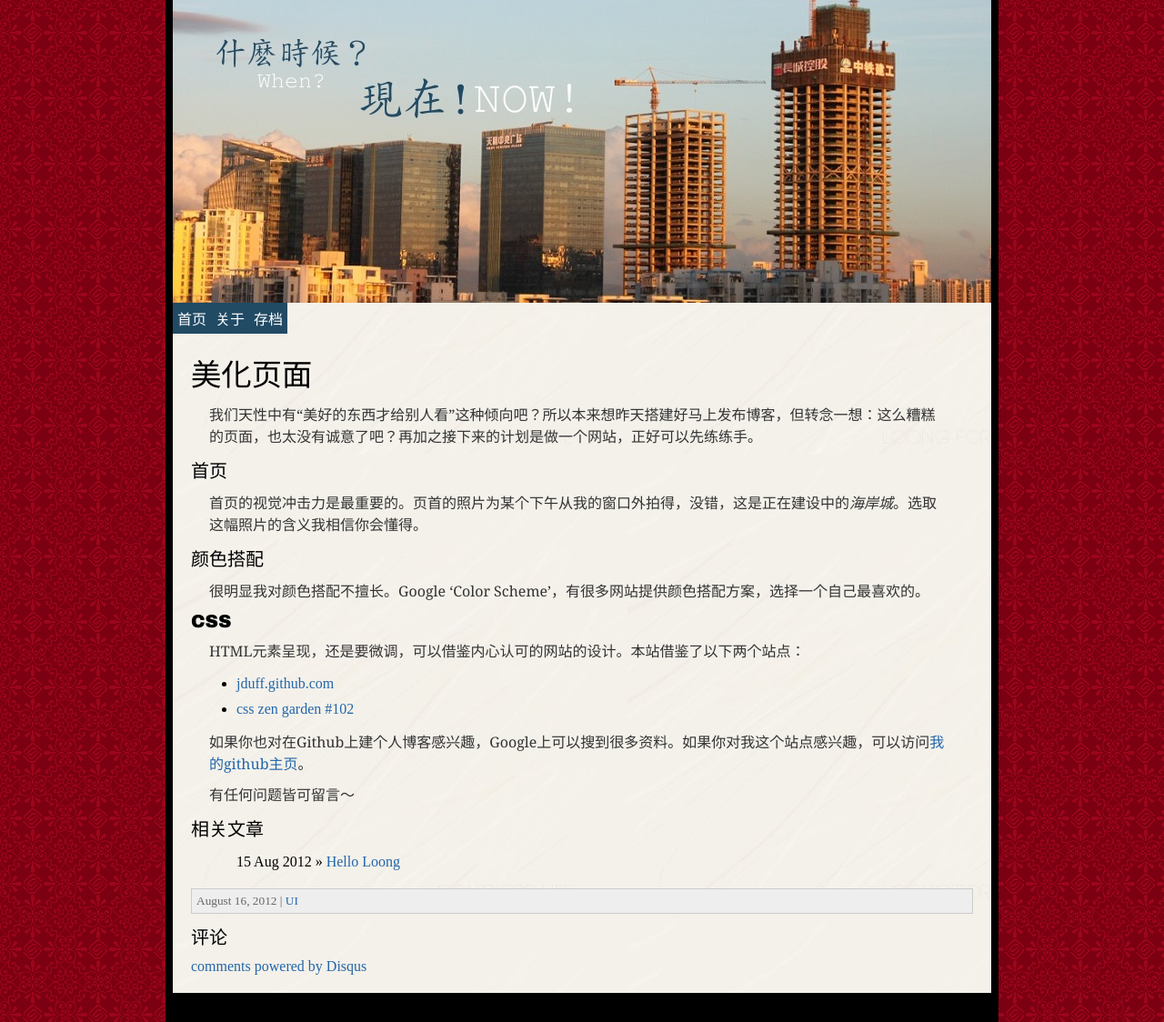
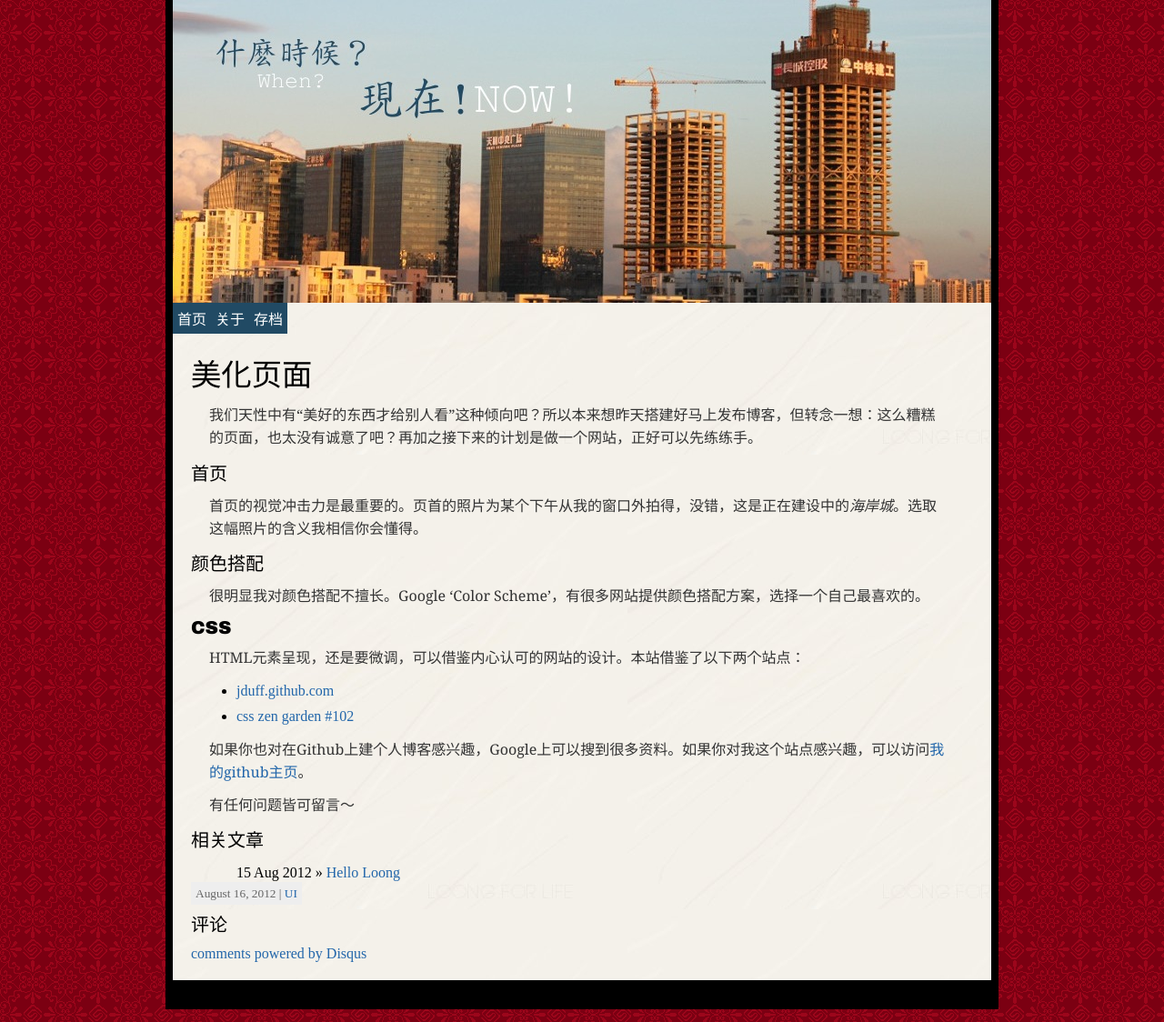
Before and after one commit to godghost/godghost.github.com, a Jekyll site: the page built from _posts/2012-08-16-beatuify-blog.md, in a window 1280 px wide. Shown: the whole page at 91% size. Built offline with Jekyll 4.4.1, drawn with Linux system fonts in a browser that asks for light colours; comment, search, counter and statistics services are not loaded.

Commit message:
Adjust line height

```diff
--- a/css/default.css
+++ b/css/default.css
@@ -26,7 +26,7 @@ p {
     margin-top: 10px;
     margin-bottom: 10px;
     padding: 0 30px 0 20px;
-    line-height: 18pt;
+    line-height: 19pt;
 }
 
 h1, h2, h3, h4 {
@@ -174,9 +174,7 @@ li {
 }
 
 .meta {
-    display: block;
 	background-color:#EEEEEE;
-	border:1px solid #CCCCCC;
 	color:#666666;
 	padding:5px;
 	margin-top:16px;
```
